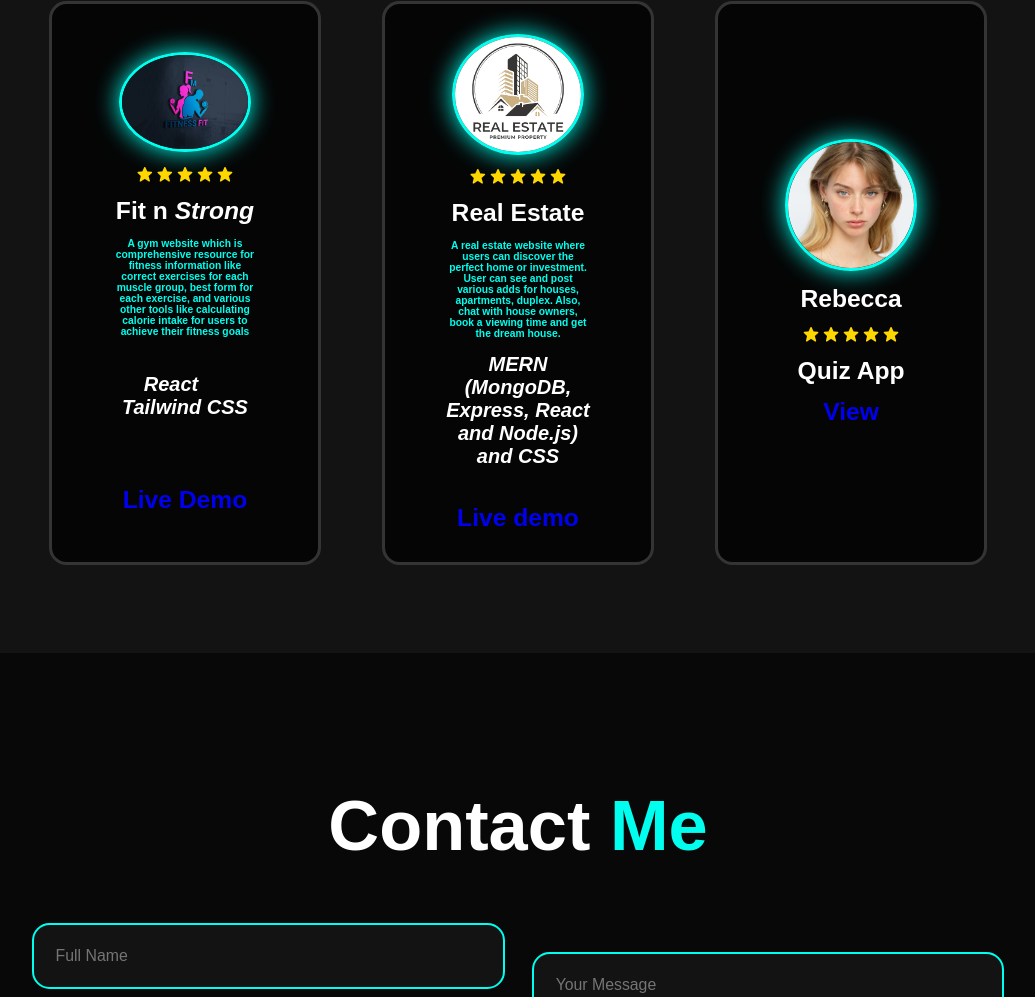
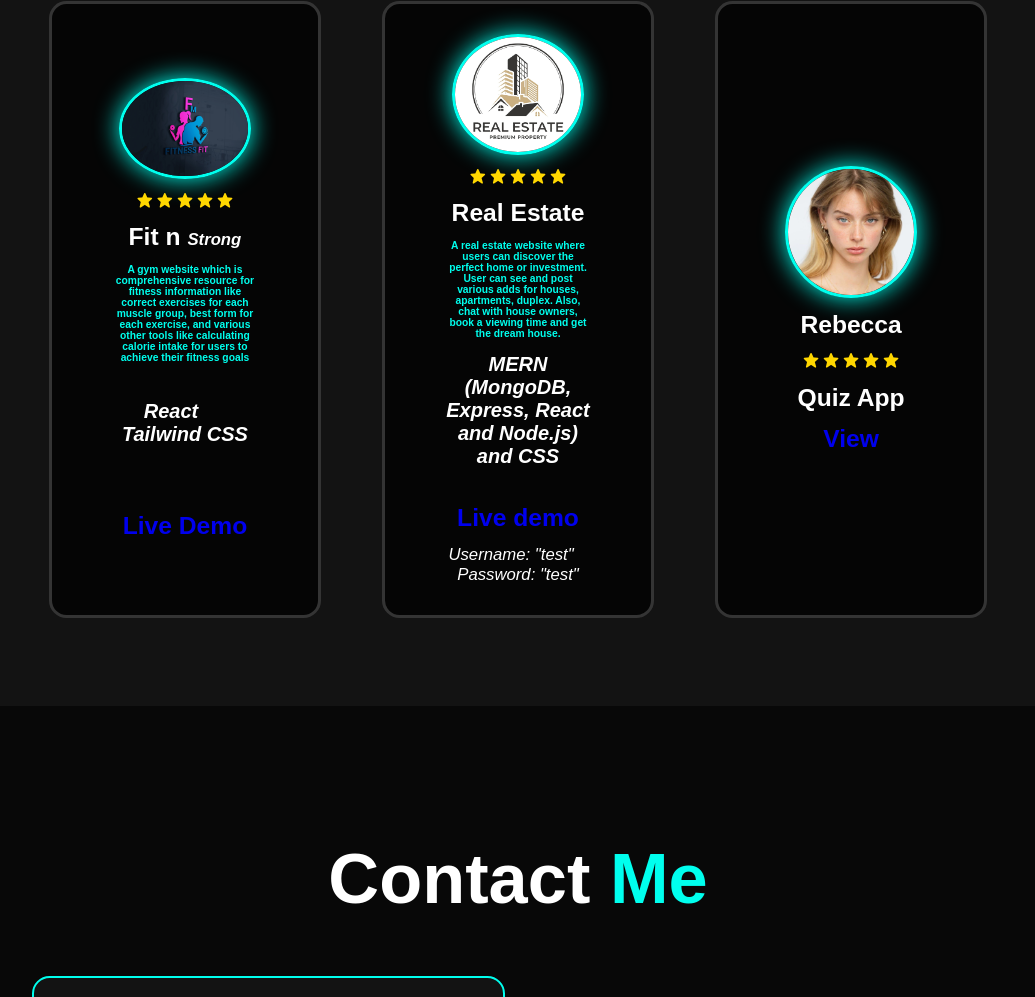
Before and after one commit to gillkartik12/My_Portfolio, a plain HTML site: page index.html in a window 1280 px wide. Shown: the part 4897-5894 px from the top of the page, without its empty margins (122-1157 px from the left). Drawn offline with nearby package versions, Linux system fonts and the light colour scheme.

Commit message:
url added

```diff
--- a/index.html
+++ b/index.html
@@ -255,7 +255,8 @@
                         Also, chat with house owners, book a viewing time and get the dream house.</h3></span>
 
                     <i><h2 style="font-size: 20px;">MERN (MongoDB, Express, React and Node.js) and CSS</h2></i>
-                    <br><a  href= "https://real-estate-2-geic.onrender.com/" ><h2>Live demo </h2></a>
+                    <br><a  href= "https://estate-easy.onrender.com/" ><h2>Live demo </h2></a>
+                    <i class="demo"> Username: "test"  &nbsp;&nbsp; Password: "test"</i>
                 </div>
 
                 <div class="testimonial-item">
--- a/style.css
+++ b/style.css
@@ -458,6 +458,9 @@ span {
 .testimonial-item p {
   font-size: 1.3rem;
 }
+.testimonial-item i {
+  font-size: 1.9rem;
+}
 #star {
   color: gold;
   font-size: 2rem;
```
